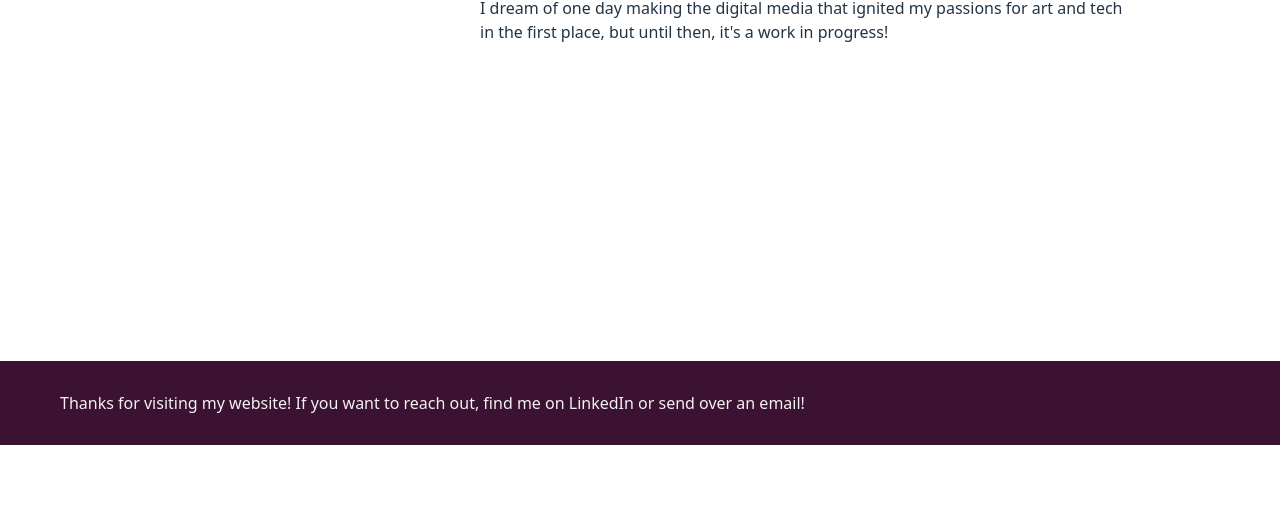
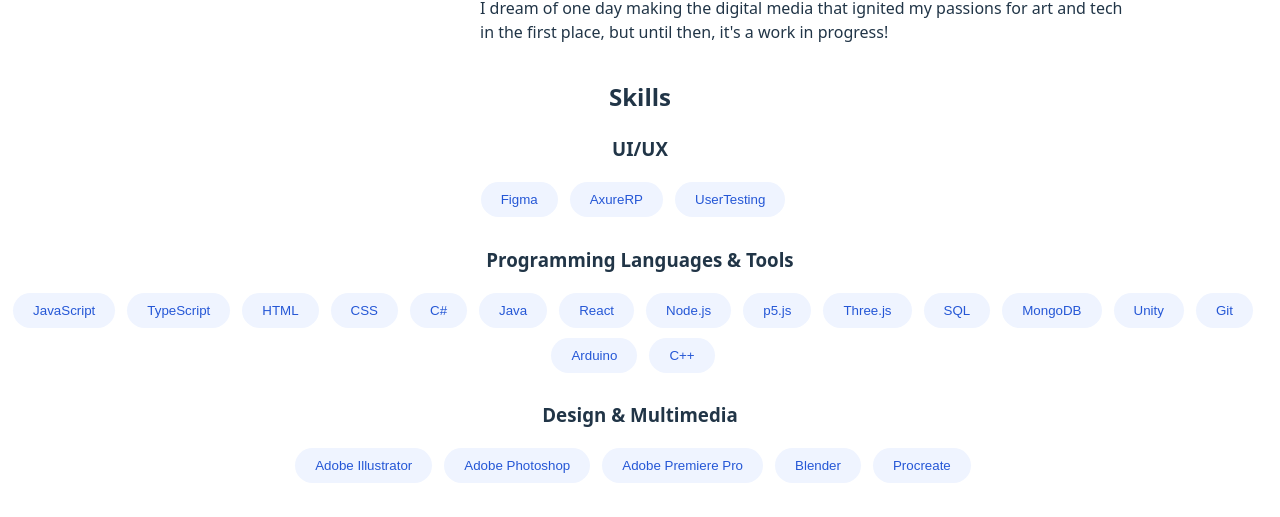
Before and after one commit to chrissye0/personal-website, a React (Vite) app: page /about in a window 1280 px wide. Shown: the part 435-952 px from the top of the page. Before the commit the page ends 880 px from the top, so only its background shows below. Built offline with nearby package versions, Linux system fonts and the light colour scheme.

Commit message:
added skill pills

```diff
--- /dev/null
+++ b/src/components/About/Experience.jsx
@@ -0,0 +1,7 @@
+export default function Experience() {
+    return (
+        <section className="experience">
+            <h2>Experience</h2>
+        </section>
+    )
+}
--- /dev/null
+++ b/src/components/About/Intro.jsx
@@ -0,0 +1,15 @@
+export default function Intro() {
+    return (
+        <header className="intro">
+            <figure className="profile">
+                <img src={'../assets/profile-pic.jpg'} alt="Profile Picture" />
+            </figure>
+            <article className="description">
+                <h1>My name is Chrissy!</h1>
+                <p>I am a student at the Rochester Institute of Technology studying New Media Interactive Development with a minor in Web Development. I will be graduating in May 2026.</p>
+                <p>I am passionate about UI/UX design, user research, digital art, web development, and interactive technologies.</p>
+                <p>I dream of one day making the digital media that ignited my passions for art and tech in the first place, but until then, it's a work in progress!</p>
+            </article>
+        </header>
+    )
+}
--- /dev/null
+++ b/src/components/About/Skills.jsx
@@ -0,0 +1,40 @@
+export default function Skills() {
+    return (
+        <section className="skills">
+            <h2>Skills</h2>
+            <section className="ui-ux-skills">
+                <h3>UI/UX</h3>
+                <button className="skill">Figma</button>
+                <button className="skill">AxureRP</button>
+                <button className="skill">UserTesting</button>
+            </section>
+            <section className="programming-skills">
+                <h3>Programming Languages & Tools</h3>
+                <button className="skill">JavaScript</button>
+                <button className="skill">TypeScript</button>
+                <button className="skill">HTML</button>
+                <button className="skill">CSS</button>
+                <button className="skill">C#</button>
+                <button className="skill">Java</button>
+                <button className="skill">React</button>
+                <button className="skill">Node.js</button>
+                <button className="skill">p5.js</button>
+                <button className="skill">Three.js</button>
+                <button className="skill">SQL</button>
+                <button className="skill">MongoDB</button>
+                <button className="skill">Unity</button>
+                <button className="skill">Git</button>
+                <button className="skill">Arduino</button>
+                <button className="skill">C++</button>
+            </section>
+            <section className="design-skills">
+                <h3>Design & Multimedia</h3>
+                <button className="skill">Adobe Illustrator</button>
+                <button className="skill">Adobe Photoshop</button>
+                <button className="skill">Adobe Premiere Pro</button>
+                <button className="skill">Blender</button>
+                <button className="skill">Procreate</button>
+            </section>
+        </section>
+    )
+}
--- a/src/pages/About.jsx
+++ b/src/pages/About.jsx
@@ -1,21 +1,16 @@
 import Footer from '../components/Footer.jsx';
+import Intro from '../components/About/Intro.jsx';
+import Skills from '../components/About/Skills.jsx';
+import Experience from '../components/About/Experience.jsx';
 import '../styles/App.css';
 
 export default function About() {
   return (
     <section className="page">
       <section className="about">
-        <header className="intro">
-          <figure className="profile">
-            <img src={'../assets/profile-pic.jpg'} alt="Profile Picture" />
-          </figure>
-          <article className="description">
-            <h1>My name is Chrissy!</h1>
-            <p>I am a student at the Rochester Institute of Technology studying New Media Interactive Development with a minor in Web Development. I will be graduating in May 2026.</p>
-            <p>I am passionate about UI/UX design, user research, digital art, web development, and interactive technologies.</p>
-            <p>I dream of one day making the digital media that ignited my passions for art and tech in the first place, but until then, it's a work in progress!</p>
-          </article>
-        </header>
+        <Intro />
+        <Skills />
+        <Experience />
       </section>
       <Footer />
     </section>
--- a/src/styles/App.css
+++ b/src/styles/App.css
@@ -63,6 +63,7 @@
   padding: 30px 0px;
 }
 
+/* HOME */
 .welcome-header {
   display: flex;
   flex-direction: column;
@@ -79,6 +80,8 @@
   text-align: left;
   transition: box-shadow 0.3s ease;
 }
+
+/* ABOUT */
 
 /* Intro section: image left, text right */
 .intro {
@@ -110,3 +113,19 @@
 .description h2 {
   margin-top: 0;
 }
+
+/* skills */
+.skill {
+  pointer-events: none;
+  background-color: #EFF4FF;
+  border: none;
+  color: #2557D6;
+  padding: 10px 20px;
+  text-align: center;
+  text-decoration: none;
+  display: inline-block;
+  margin-right: 13px;
+  margin-left: -1px;
+  margin-bottom: 10px;
+  border-radius: 100px;
+}
```
